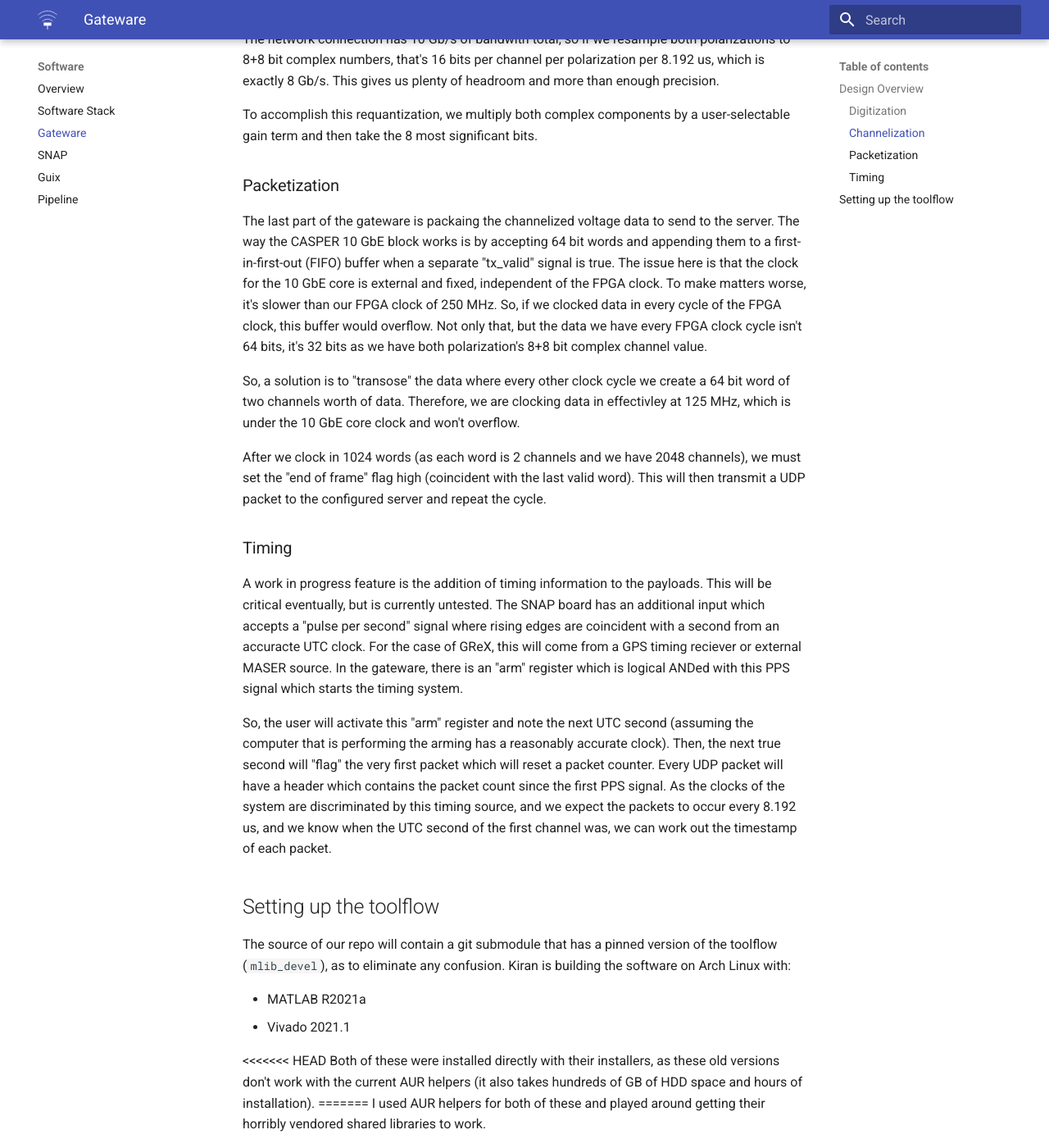
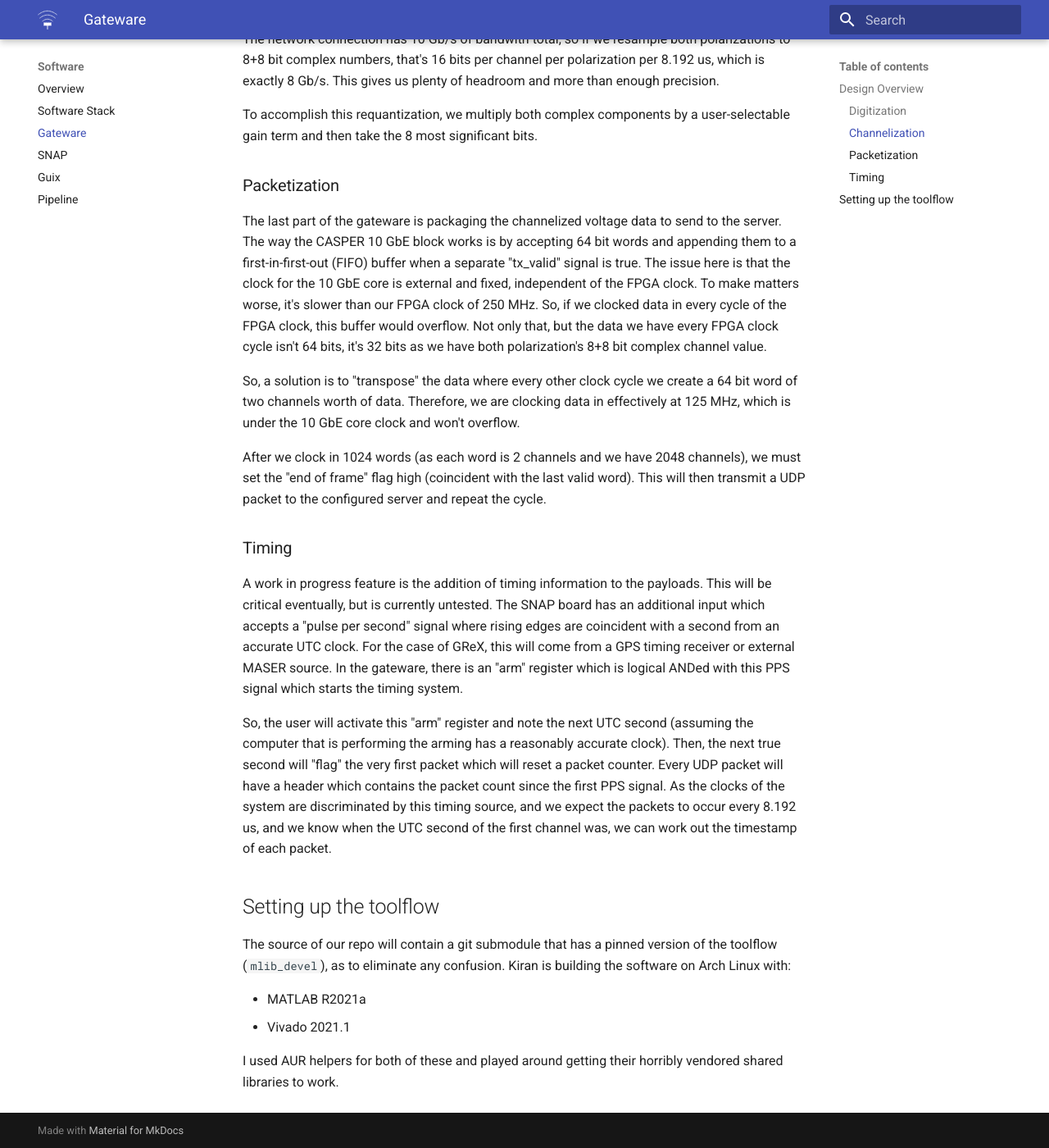
Before and after one commit to courtneyjkeeler/grex-telescope.github.io, an MkDocs documentation site: the page built from docs/software/gateware.md, in a window 1280 px wide and 1400 px high, scrolled down 1227 px. Shown: the whole window at 82% size. Built offline with MkDocs 1.6.1 and Material for MkDocs 9.7.7, drawn with Linux system fonts in a browser that asks for light colours; some of the changed text lies outside the part shown.

Commit message:
Fix some typos

```diff
--- a/docs/software/gateware.md
+++ b/docs/software/gateware.md
@@ -53,15 +53,15 @@ the 8 most significant bits.
 
 ### Packetization
 
-The last part of the gateware is packaing the channelized voltage data to send to the server. The way the CASPER
+The last part of the gateware is packaging the channelized voltage data to send to the server. The way the CASPER
 10 GbE block works is by accepting 64 bit words and appending them to a first-in-first-out (FIFO) buffer when a
 separate "tx_valid" signal is true. The issue here is that the clock for the 10 GbE core is external and fixed,
 independent of the FPGA clock. To make matters worse, it's slower than our FPGA clock of 250 MHz. So, if we clocked
 data in every cycle of the FPGA clock, this buffer would overflow. Not only that, but the data we have every FPGA clock
 cycle isn't 64 bits, it's 32 bits as we have both polarization's 8+8 bit complex channel value.
 
-So, a solution is to "transose" the data where every other clock cycle we create a 64 bit word of two channels worth of
-data. Therefore, we are clocking data in effectivley at 125 MHz, which is under the 10 GbE core clock and won't overflow.
+So, a solution is to "transpose" the data where every other clock cycle we create a 64 bit word of two channels worth of
+data. Therefore, we are clocking data in effectively at 125 MHz, which is under the 10 GbE core clock and won't overflow.
 
 After we clock in 1024 words (as each word is 2 channels and we have 2048 channels), we must set the "end of frame" flag
 high (coincident with the last valid word). This will then transmit a UDP packet to the configured server and repeat the cycle.
@@ -70,7 +70,7 @@ high (coincident with the last valid word). This will then transmit a UDP packet
 
 A work in progress feature is the addition of timing information to the payloads. This will be critical eventually, but is
 currently untested. The SNAP board has an additional input which accepts a "pulse per second" signal where rising edges are
-coincident with a second from an accuracte UTC clock. For the case of GReX, this will come from a GPS timing reciever or external
+coincident with a second from an accurate UTC clock. For the case of GReX, this will come from a GPS timing receiver or external
 MASER source. In the gateware, there is an "arm" register which is logical ANDed with this PPS signal which starts the timing system.
 
 So, the user will activate this "arm" register and note the next UTC second (assuming the computer that is performing the arming has
@@ -88,10 +88,4 @@ the software on Arch Linux with:
 - MATLAB R2021a
 - Vivado 2021.1
 
-<<<<<<< HEAD
-Both of these were installed directly with their installers, as these old
-versions don't work with the current AUR helpers (it also takes hundreds of
-GB of HDD space and hours of installation).
-=======
 I used AUR helpers for both of these and played around getting their horribly vendored shared libraries to work.
->>>>>>> 3c38fdd (Add more gateware documentation)
```
Also changed, not shown: other parts of docs/software/gateware.md (+1 -1 lines).
